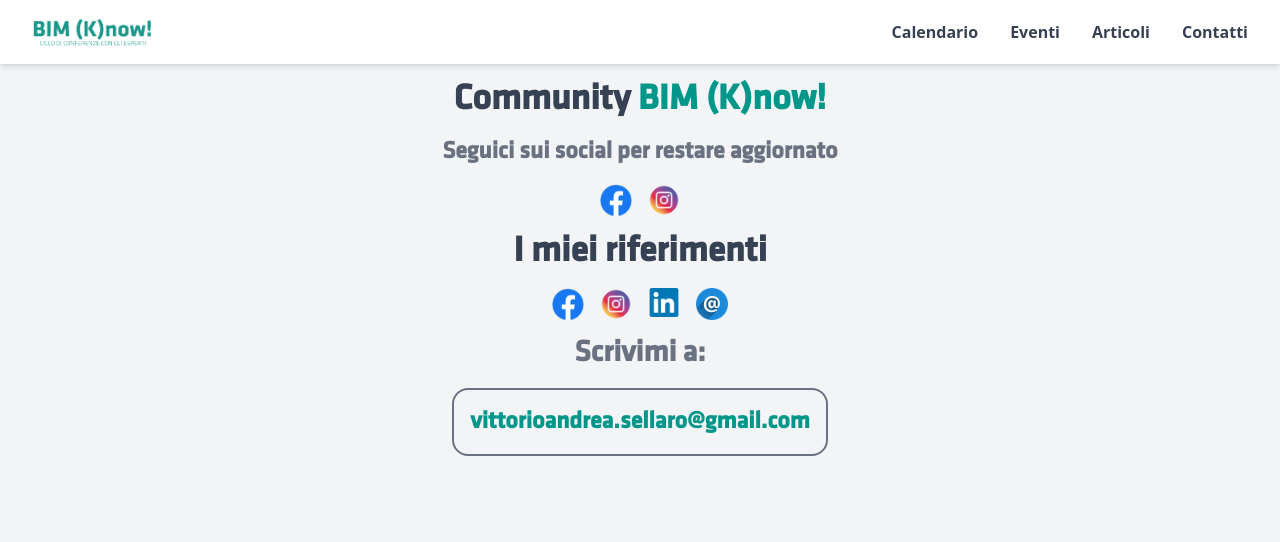
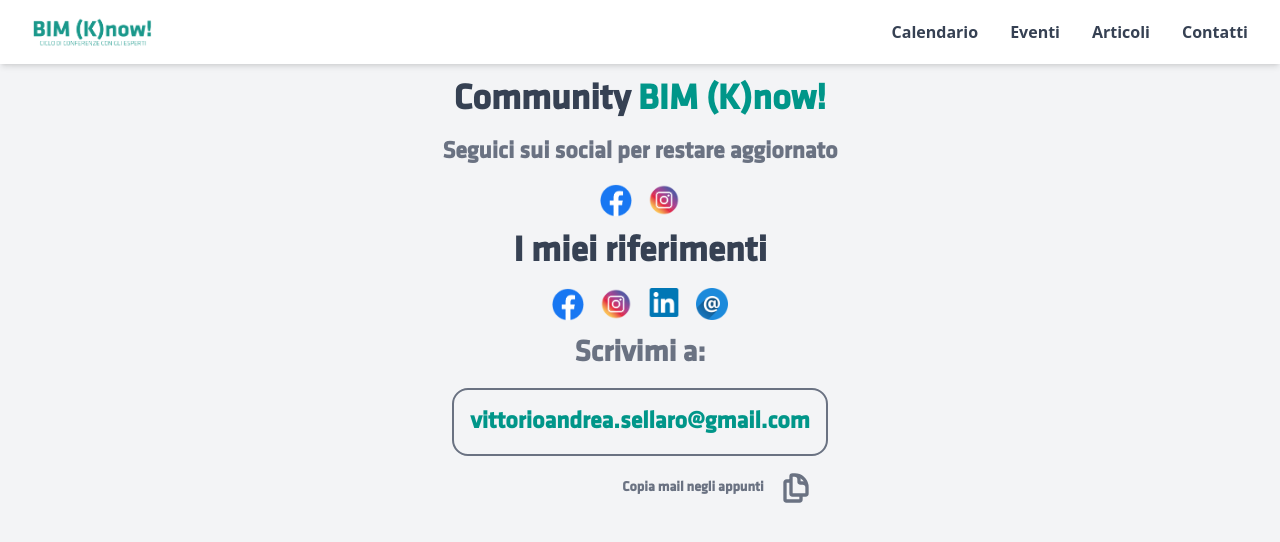
Before and after one commit to MannyKayak/vittorioandreasellaro-portfolio, a Next.js app: page /bimknow/contact in a window 1280 px wide. Both pictures are taken after a click on the element 712 px from the left and 304 px from the top of the page. Shown: the top 542 px of the page. Built offline with nearby package versions, Linux system fonts and the light colour scheme.

Commit message:
toggle mail done

```diff
--- a/components/SocialsSpan.tsx
+++ b/components/SocialsSpan.tsx
@@ -2,11 +2,28 @@
 import Link from "next/link";
 import Image from "next/image";
 import React, { useState } from "react";
+import CopyIcon from "./icons/CopyIcon";
 
 const myEmail = "vittorioandrea.sellaro@gmail.com";
+const emailMessages = {
+  initial: "Copia mail negli appunti",
+  copied: "Email copiata!",
+};
 
 export default function SocialsSpan() {
   const [emailSpan, setEmailSpan] = useState<string>("");
+  const [copyMessage, setCopyMessage] = useState<string>(emailMessages.initial);
+
+  const copyMail = () => {
+    navigator.clipboard.writeText(emailSpan);
+    setCopyMessage(emailMessages.copied);
+  };
+
+  const toggleEmailDiv = () => {
+    setEmailSpan(emailSpan ? "" : myEmail);
+    setCopyMessage(emailMessages.initial);
+  };
+
   return (
     <div className="flex flex-col justify-center items-center text-4xl font-bold mb-4 text-gray-700">
       <h1>I miei riferimenti</h1>
@@ -57,10 +74,7 @@
           />
         </Link>
         {/* mail */}
-        <div
-          className="w-8 h-8"
-          onClick={() => setEmailSpan(emailSpan ? "" : myEmail)}
-        >
+        <div className="w-8 h-8" onClick={toggleEmailDiv}>
           <Image
             src="/logos/email-logo.png"
             alt="email-logo"
@@ -76,6 +90,12 @@
           <div className="text-teal-600 text-2xl mx-4 mt-4 border-2 border-gray-500 rounded-2xl p-4">
             {emailSpan}
           </div>
+          <div className="flex flex-row w-full mt-4 px-8 items-center justify-end gap-4">
+            <span className="text-sm">{copyMessage}</span>
+            <button onClick={copyMail}>
+              <CopyIcon />
+            </button>
+          </div>
         </div>
       ) : null}
     </div>
--- /dev/null
+++ b/components/icons/CopyIcon.tsx
@@ -0,0 +1,19 @@
+import React from "react";
+
+export default function CopyIcon() {
+  return (
+    <svg
+      xmlns="http://www.w3.org/2000/svg"
+      fill="none"
+      viewBox="0 0 24 24"
+      strokeWidth={2.5}
+      className="size-8 stroke-gray-500 active:stroke-teal-600 hover:stroke-teal-400"
+    >
+      <path
+        strokeLinecap="round"
+        strokeLinejoin="round"
+        d="M15.75 17.25v3.375c0 .621-.504 1.125-1.125 1.125h-9.75a1.125 1.125 0 0 1-1.125-1.125V7.875c0-.621.504-1.125 1.125-1.125H6.75a9.06 9.06 0 0 1 1.5.124m7.5 10.376h3.375c.621 0 1.125-.504 1.125-1.125V11.25c0-4.46-3.243-8.161-7.5-8.876a9.06 9.06 0 0 0-1.5-.124H9.375c-.621 0-1.125.504-1.125 1.125v3.5m7.5 10.375H9.375a1.125 1.125 0 0 1-1.125-1.125v-9.25m12 6.625v-1.875a3.375 3.375 0 0 0-3.375-3.375h-1.5a1.125 1.125 0 0 1-1.125-1.125v-1.5a3.375 3.375 0 0 0-3.375-3.375H9.75"
+      />
+    </svg>
+  );
+}
```
